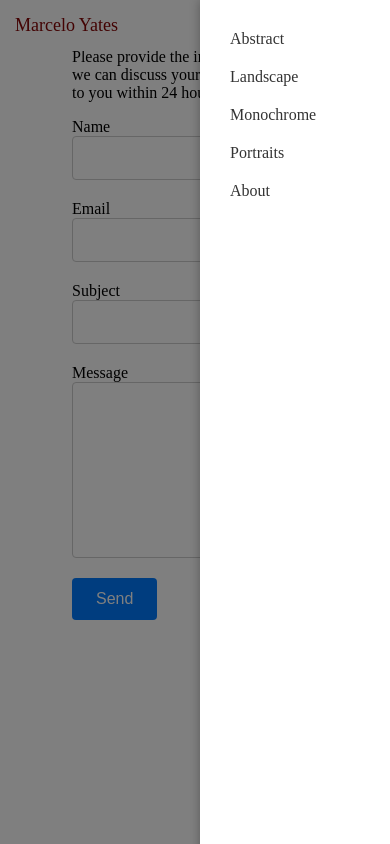
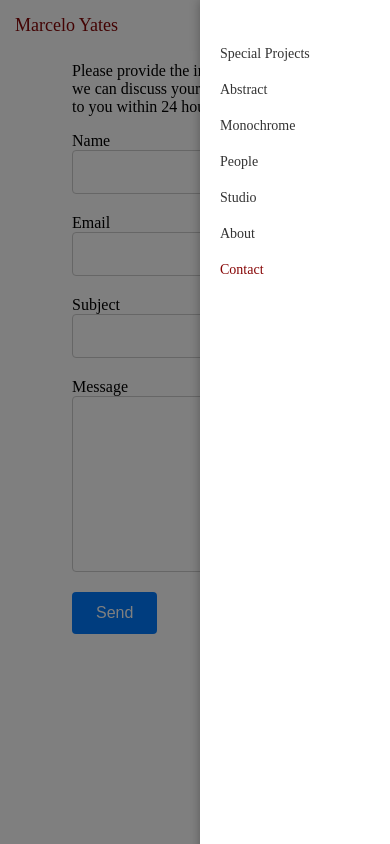
Before and after one commit to marceloayates/photography-portfolio, a React (Create React App) app: page /contact in a window 390 px wide. Both pictures are taken after a click on the icon 363 px from the left and 27 px from the top of the page. Built offline with nearby package versions, Linux system fonts and the light colour scheme; a web font is replaced by a local one.

Commit message:
Update mobile site

```diff
--- a/src/components/ContactPage.jsx
+++ b/src/components/ContactPage.jsx
@@ -22,7 +22,7 @@ const ContactForm = () => {
 
   return (
     <div className={styles.contactPage}>
-      <p>Please provide the information below so we can discuss your needs. I will get back to you within 24 hours.</p>
+      <p className={styles.mobileInfoText}>Please provide the information below so we can discuss your needs. I will get back to you within 24 hours.</p>
       {successMessage && <div className={styles.successMessage}>{successMessage}</div>}
       <form className={styles.contactForm} onSubmit={sendEmail}>
         <input type="hidden" name="contact_number" />
--- a/src/components/GalleryPage.jsx
+++ b/src/components/GalleryPage.jsx
@@ -88,7 +88,7 @@ const GalleryPage = ({ title, photos }) => {
               key={photo.id}
               src={photo.url}
               alt={photo.category}
-              style={{ maxWidth: '100%', display: 'block', marginBottom: '1rem', marginTop: '1rem'}}
+              style={{ maxWidth: '100%', display: 'block', marginBottom: '1rem', marginTop: '2.5rem'}}
             />
           ))}
         </div>
--- a/src/components/Menu.jsx
+++ b/src/components/Menu.jsx
@@ -55,21 +55,27 @@ const Menu = () => {
         {isMobileMenuOpen && (
           <div className={styles.mobileMenuOverlay} onClick={closeMobileMenu}>
             <div className={styles.mobileMenuContent} onClick={(e) => e.stopPropagation()}>
-              <nav className={styles.mobileMenuTabs}>
-                <NavLink to="/Abstract" className={styles.mobileMenuTab} onClick={closeMobileMenu}>
+              <nav className={`${styles.mobileMenuTabs} ${styles.tabs}`}>
+                <NavLink to="/special_projects" className={({ isActive }) => isActive ? `${styles.tabs} ${styles.active}` : styles.tabs} onClick={closeMobileMenu}>
+                  Special Projects
+                </NavLink>
+                <NavLink to="/abstract" className={({ isActive }) => isActive ? `${styles.tabs} ${styles.active}` : styles.tabs} onClick={closeMobileMenu}>
                   Abstract
                 </NavLink>
-                <NavLink to="/landscape" className={styles.mobileMenuTab} onClick={closeMobileMenu}>
-                  Landscape
-                </NavLink>
-                <NavLink to="/monochrome" className={styles.mobileMenuTab} onClick={closeMobileMenu}>
+                <NavLink to="/monochrome" className={({ isActive }) => isActive ? `${styles.tabs} ${styles.active}` : styles.tabs} onClick={closeMobileMenu}>
                   Monochrome
                 </NavLink>
-                <NavLink to="/portraits" className={styles.mobileMenuTab} onClick={closeMobileMenu}>
-                  Portraits
+                <NavLink to="/people" className={({ isActive }) => isActive ? `${styles.tabs} ${styles.active}` : styles.tabs} onClick={closeMobileMenu}>
+                  People
                 </NavLink>
-                <NavLink to="/about" className={styles.mobileMenuTab} onClick={closeMobileMenu}>
+                <NavLink to="/studio" className={({ isActive }) => isActive ? `${styles.tabs} ${styles.active}` : styles.tabs} onClick={closeMobileMenu}>
+                  Studio
+                </NavLink>
+                <NavLink to="/about" className={({ isActive }) => isActive ? `${styles.tabs} ${styles.active}` : styles.tabs} onClick={closeMobileMenu}>
                   About
+                </NavLink>
+                <NavLink to="/contact" className={({ isActive }) => isActive ? `${styles.tabs} ${styles.active}` : styles.tabs} onClick={closeMobileMenu}>
+                  Contact
                 </NavLink>
               </nav>
             </div>
--- a/src/styles/ContactPage.module.css
+++ b/src/styles/ContactPage.module.css
@@ -6,6 +6,16 @@
 
 .contactForm {
   width: 100%;
+}
+
+.mobileInfoText {
+  margin-top: 0;
+}
+
+@media (max-width: 768px) {
+  .mobileInfoText {
+    padding-top: 30px;
+  }
 }
 
 .formGroup {
@@ -26,7 +36,6 @@
 .formGroup textarea {
   min-height: 150px;
 }
-
 
 .submitBtn {
   background-color: #007bff;
--- a/src/styles/Menu.module.css
+++ b/src/styles/Menu.module.css
@@ -70,8 +70,9 @@
   }
 
   .mobileMenuTabs {
-    display: flex;
-    flex-direction: column;
+    padding-top: 1rem;
+    padding-bottom: 2rem;
+    padding-right: 1rem;
   }
 
   .mobileMenuTab {
```
